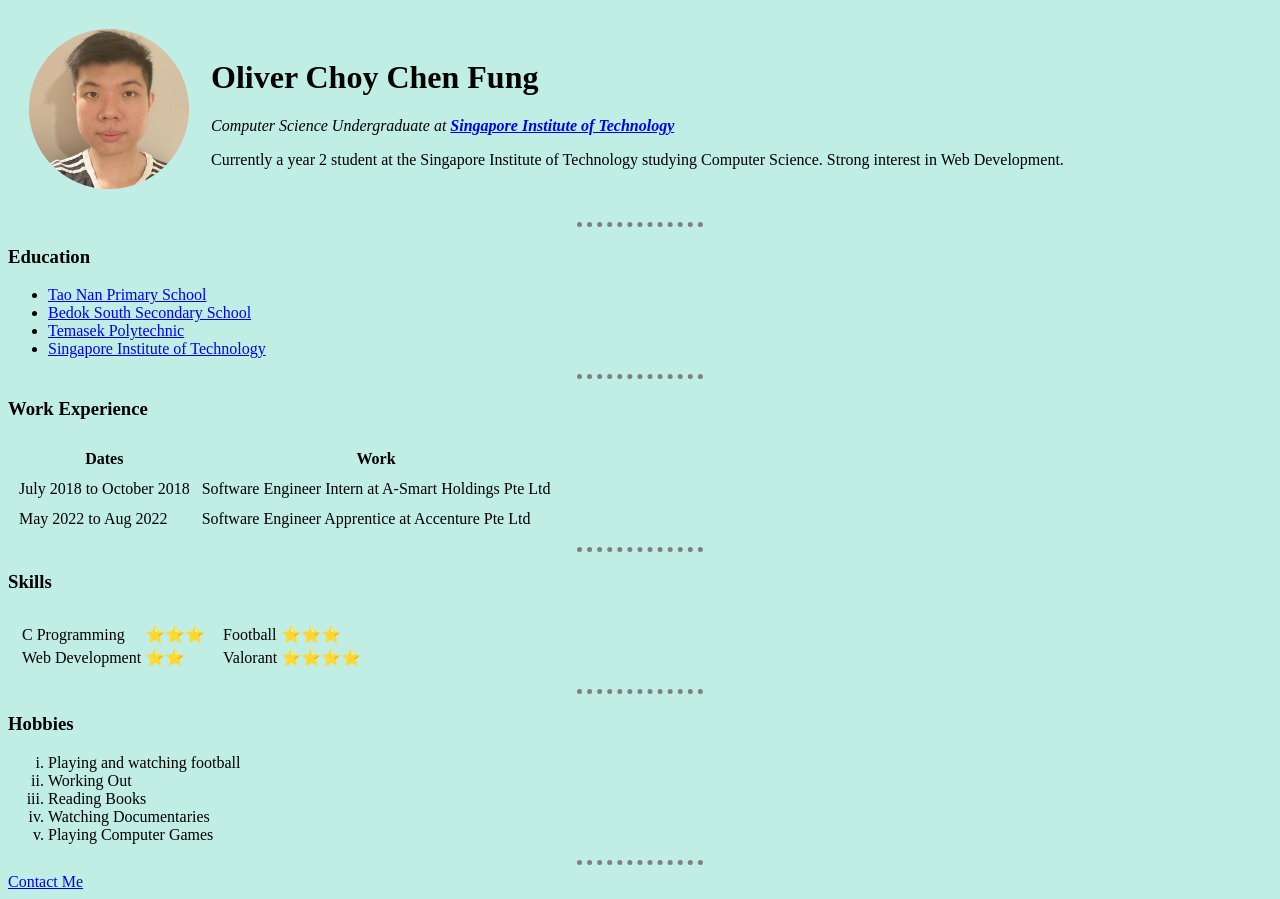
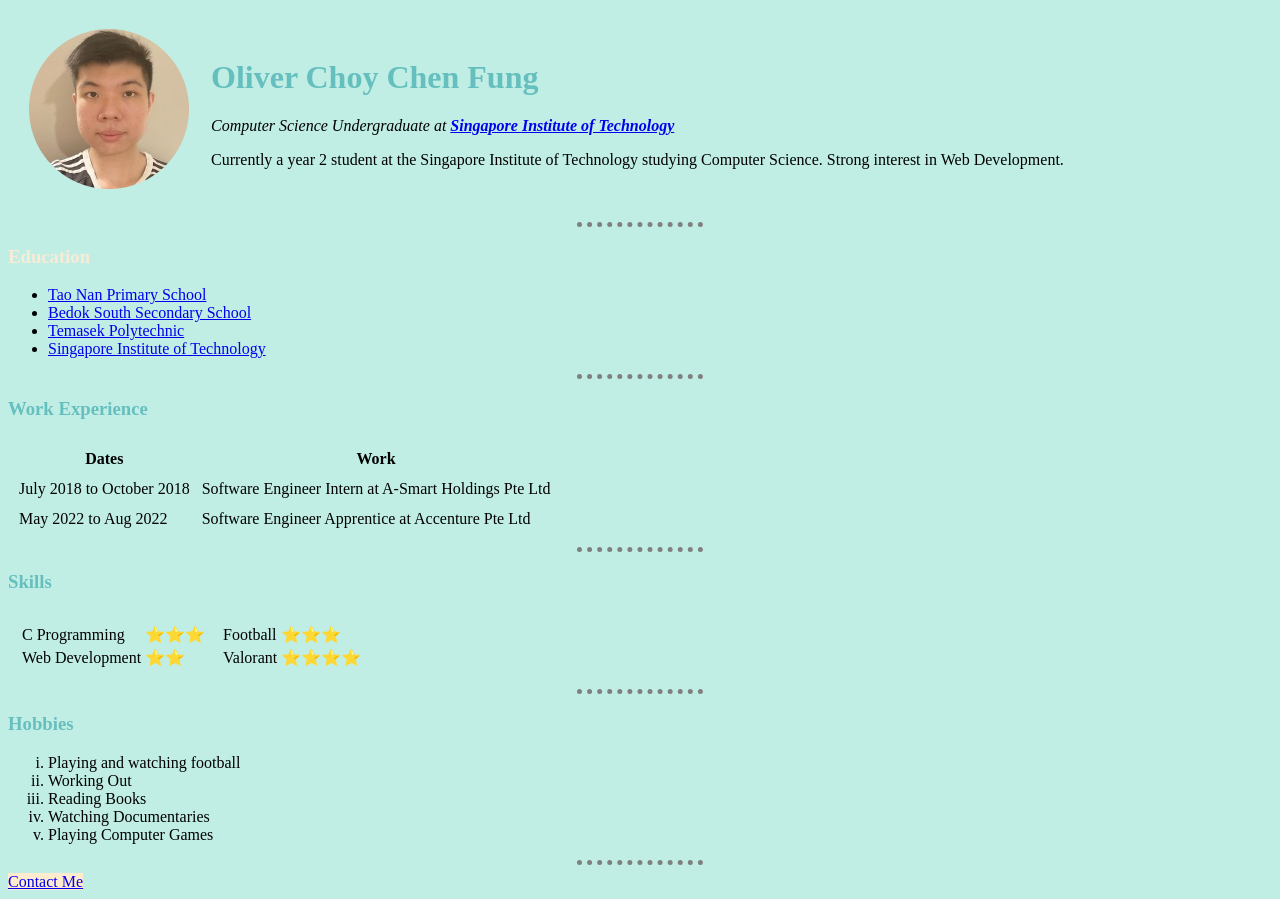
Before and after one commit to JuzChoco/cv, a plain HTML site: page index.html in a window 1280 px wide. Drawn offline with Linux system fonts and the light colour scheme.

Commit message:
Updated index.html and contact_me.html, created styles.css

```diff
--- /dev/null
+++ b/css/styles.css
@@ -0,0 +1,34 @@
+/**************************TAG SELECTORS**************************/
+body {
+  background-color: #c0eee4;
+}
+
+hr {
+  border-color: grey;
+  border-style: none;
+  border-top-style: dotted;
+  border-width: 5px;
+  width: 10%;
+}
+
+h1 {
+  color: #66bfbf;
+}
+
+h3 {
+  color: #66bfbf;
+}
+
+/**************************CLASS SELECTORS**************************/
+.Leroy {
+  background-color: blanchedalmond;
+}
+
+.HoverName:hover {
+  color: lightcoral;
+}
+
+/**************************CLASS SELECTORS (NOT RECOMMENDED)**************************/
+#EducationID {
+  color: antiquewhite;
+}
--- a/index.html
+++ b/index.html
@@ -5,21 +5,8 @@
     <meta http-equiv="X-UA-Compatible" content="IE=edge" />
     <meta name="viewport" content="width=device-width, initial-scale=1.0" />
     <title>Oliver's Personal Site</title>
+    <link rel="stylesheet" href="css/styles.css" />
   </head>
-
-  <style>
-    body {
-      background-color: #c0eee4;
-    }
-
-    hr {
-      border-color: grey;
-      border-style: none;
-      border-top-style: dotted;
-      border-width: 5px;
-      width: 10%;
-    }
-  </style>
 
   <body>
     <table cellspacing="20">
@@ -30,7 +17,7 @@
         />
       </td>
       <td>
-        <h1>Oliver Choy Chen Fung</h1>
+        <h1 class="HoverName">Oliver Choy Chen Fung</h1>
         <p>
           <em
             >Computer Science Undergraduate at
@@ -49,7 +36,7 @@
     </table>
     <hr />
 
-    <h3>Education</h3>
+    <h3 id="EducationID">Education</h3>
     <ul>
       <li><a href="https://taonan.moe.edu.sg/">Tao Nan Primary School</a></li>
       <li>
@@ -140,6 +127,6 @@
       <li>Playing Computer Games</li>
     </ol>
     <hr />
-    <a href="contact_me.html">Contact Me</a>
+    <a href="contact_me.html" class="Leroy">Contact Me</a>
   </body>
 </html>
```
Also changed, not shown: contact_me.html (+1 -0 lines).
